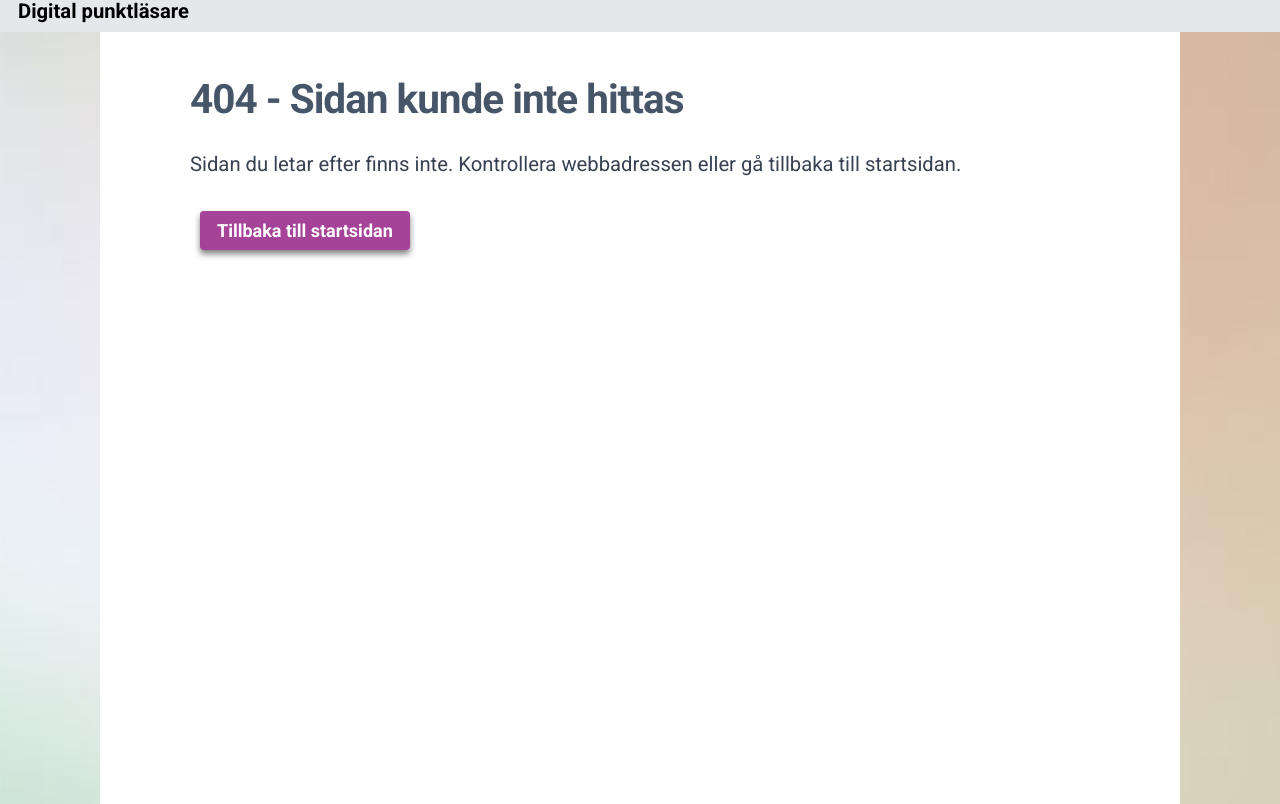
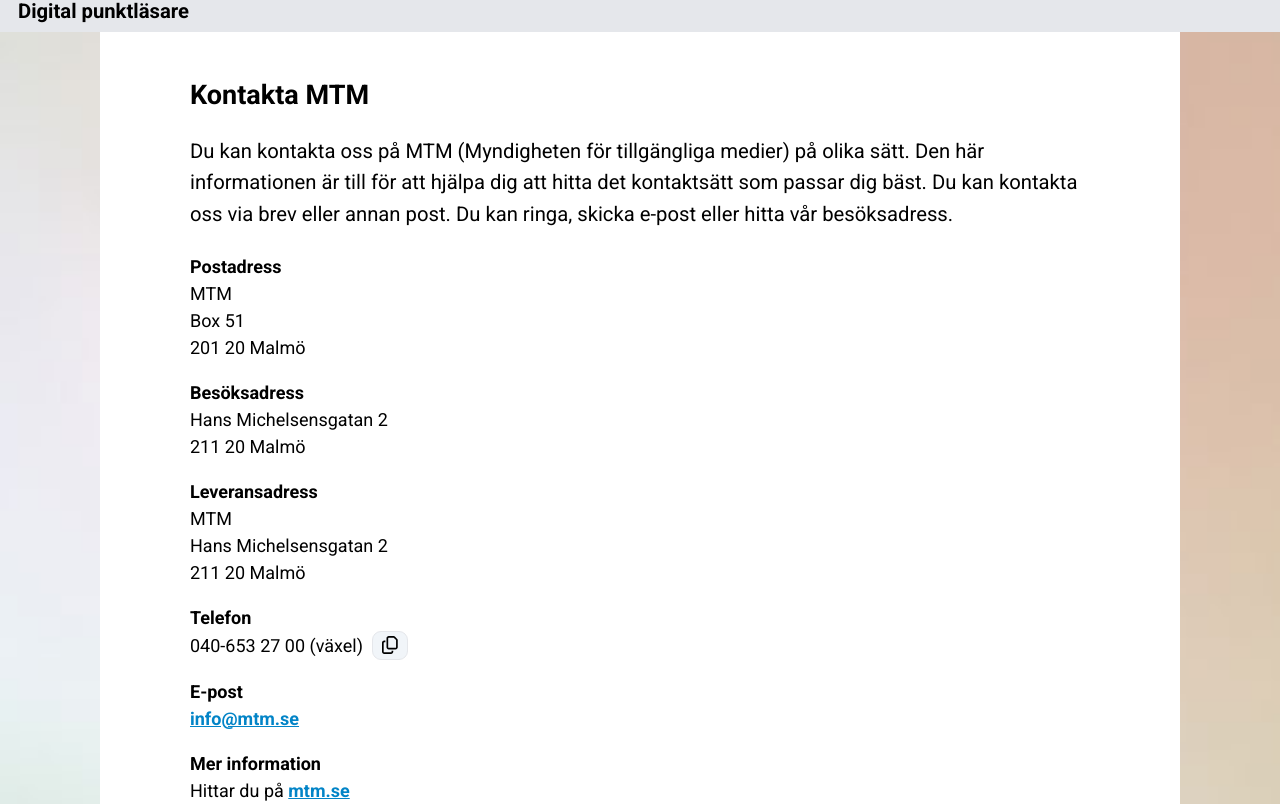
Before and after one commit to brownbeardeveloper/pef-reader-SE-version, a React (Create React App) app: page /kontakt in a window 1280 px wide. Shown: the part 256-1060 px from the top of the page. Built offline with nearby package versions, Linux system fonts and the light colour scheme.

Commit message:
Created contact us page

```diff
--- a/package.json
+++ b/package.json
@@ -3,6 +3,10 @@
   "version": "2.0.0",
   "private": true,
   "dependencies": {
+    "@fortawesome/fontawesome-svg-core": "^6.5.2",
+    "@fortawesome/free-regular-svg-icons": "^6.5.2",
+    "@fortawesome/free-solid-svg-icons": "^6.5.2",
+    "@fortawesome/react-fontawesome": "^0.2.2",
     "js-cookie": "^3.0.5",
     "npm": "^10.8.0",
     "react": "^18.2.0",
--- a/src/App.jsx
+++ b/src/App.jsx
@@ -4,6 +4,7 @@ import Main from './pages/main.jsx'
 import InstructionPage from './pages/instruction.jsx';
 import CookieAndAccessibilityPage from './pages/cookie-policy.jsx';
 import NotFound from './pages/not-found.jsx';
+import ContactUs from './pages/contact-us.jsx';
 import { BrowserRouter as Router, Routes, Route  } from "react-router-dom";
 import { getAllowCookie, setAllowCookie } from './functions/cookieManager.js';
 import { useState, useEffect } from 'react';
@@ -31,6 +32,7 @@ export default function App() {
       <Routes>
         <Route path="/instruktion" element={<InstructionPage cookiePermission={cookiePermission} setCookiePermission={setCookiePermission} />} />
         <Route path='/om-kakor-och-tillganglighet' element={<CookieAndAccessibilityPage cookiePermission={cookiePermission} setCookiePermission={setCookiePermission} />} />
+        <Route path="/kontakt" element={<ContactUs />} />
         <Route path="/" element={<Main cookiePermission={cookiePermission} />} />
         <Route path="*" element={<NotFound />} />
       </Routes>
--- a/src/components/footer.jsx
+++ b/src/components/footer.jsx
@@ -34,6 +34,14 @@ export default function Footer() {
             >
               Kakor och tillgänglighet
             </a>
+            |
+            <a
+              className="text-md font-semibold text-sky-600 underline hover:text-blue-900 mx-2"
+              href="/kontakt"
+            >
+              Kontakta oss
+            </a>
+
           </nav>
 
           <div className='mt-10 mb-5 w-56'>
--- a/src/components/upload-file.jsx
+++ b/src/components/upload-file.jsx
@@ -59,12 +59,12 @@ export default function UploadFile({ setSavedPageIndex, setReadmode, pefObject,
     }
 
     return (
-        <div className="flex flex-col p-20 w-full">
+        <div className="flex flex-col pt-10 px-20 w-full">
 
             <div className="flex flex-col justify-center items-center p-4 md:p-8 lg:p-12">
                 <div className="flex flex-col md:flex-row justify-center items-center space-y-4 md:space-y-0 md:space-x-4">
                     <div className="h-24 w-24 md:h-20 md:w-20 flex-shrink-0">
-                    <img src={brailleIcon} className="w-full h-full" alt="Punktskriftsikon" />
+                        <img src={brailleIcon} className="w-full h-full" alt="Punktskriftsikon" />
                     </div>
                     <div className="text-center md:text-left">
                         <h2 id="MainContentArea" className="text-xl md:text-2xl lg:text-3xl font-bold mt-4 md:mt-0">Från punktskrift till svartskrift på några sekunder</h2>
@@ -156,8 +156,8 @@ export default function UploadFile({ setSavedPageIndex, setReadmode, pefObject,
 
                 {fileLoadStatus === FileLoadStatusEnum.FAILED && (
                     <div className="flex flex-row items-center bg-red-100 text-red-700 rounded-lg pl-5 p-3 shadow-md max-w-md">
-                        <span className="font-semibold text-sm">
-                            Uppladdningen misslyckades. Försök igen eller kontakta kundtjänst.
+                        <span className="font-semibold text-sm" tabIndex={0}>
+                            Uppladdningen misslyckades. Uppdatera sidan och försök igen innan du kontaktar kundtjänsten <a href="https://www.legimus.se/kontakt/kontakta-mtm/" class="underline">här</a>.
                         </span>
                     </div>
                 )}
--- /dev/null
+++ b/src/pages/contact-us.jsx
@@ -0,0 +1,77 @@
+import { FontAwesomeIcon } from '@fortawesome/react-fontawesome';
+import { faCopy } from '@fortawesome/free-regular-svg-icons';
+import { useState } from 'react';
+
+export default function ContactUs() {
+    const [isCopied, setIsCopied] = useState(false);
+
+    const copyPhoneNumber = () => {
+        const phoneNumber = '0406532700';
+        navigator.clipboard.writeText(phoneNumber)
+            .then(() => {
+                setIsCopied(true); // Set state to true to show feedback
+                setTimeout(() => setIsCopied(false), 3000); // Reset state after 3 seconds
+            })
+            .catch((error) => {
+                console.error('Failed to copy phone number: ', error);
+            });
+    };
+
+
+    return (
+        <main className="mx-auto px-20 pt-10 pb-20">
+            <h2 className="text-2xl font-semibold mb-5" tabIndex={0}>Kontakta MTM</h2>
+
+            <p className="mb-5 text-lg">
+                Du kan kontakta oss på MTM <em>(Myndigheten för tillgängliga medier)</em> på olika sätt. Den här informationen är till för att hjälpa dig att hitta det kontaktsätt som passar dig bäst. Du kan kontakta oss via brev eller annan post. Du kan ringa, skicka e-post eller hitta vår besöksadress.
+            </p>
+
+            <div className="mb-4">
+                <h3 className="font-semibold">Postadress</h3>
+                <p>MTM</p>
+                <p>Box 51</p>
+                <p>201 20 Malmö</p>
+            </div>
+
+            <div className="mb-4">
+                <h3 className="font-semibold">Besöksadress</h3>
+                <p>Hans Michelsensgatan 2</p>
+                <p>211 20 Malmö</p>
+            </div>
+
+            <div className="mb-4">
+                <h3 className="font-semibold">Leveransadress</h3>
+                <p>MTM</p>
+                <p>Hans Michelsensgatan 2</p>
+                <p>211 20 Malmö</p>
+            </div>
+
+            <div className="mb-4">
+                <h3 className="font-semibold">Telefon</h3>
+                <p className="flex items-center">
+                    <span>040-653 27 00 <em>(växel)</em></span>
+                    <button onClick={copyPhoneNumber} aria-label="Klicka för att kopiera telefonnumret" className="mx-2 px-1 border rounded-lg bg-slate-100 hover:bg-slate-300">
+                        <FontAwesomeIcon icon={faCopy} className="mx-1" />
+                    </button>
+                </p>
+                {/* Feedback message */}
+                {isCopied && (
+                    <div className="bg-green-200 text-green-700 border border-green-700 my-2 px-4 py-2 rounded-md mb-5">
+                        Telefonnumret har kopierats!
+                    </div>
+                )}
+
+            </div>
+
+            <div className="mb-4">
+                <h3 className="font-semibold">E-post</h3>
+                <p><a href="mailto:info@mtm.se" className='font-semibold text-sky-600 underline hover:text-blue-900'>info@mtm.se</a></p>
+            </div>
+
+            <div className="mb-20">
+                <h3 className="font-semibold">Mer information</h3>
+                <p>Hittar du på <a href="https://www.mtm.se" className='font-semibold text-sky-600 underline hover:text-blue-900'>mtm.se</a></p>
+            </div>
+        </main>
+    );
+}
--- a/src/pages/cookie-policy.jsx
+++ b/src/pages/cookie-policy.jsx
@@ -77,7 +77,7 @@ export default function CookieAndAccessibilityPage({ cookiePermission, setCookie
         </ul>
 
         <p className="my-10">
-          Webbplatsen lanserades den 20 maj 2024.
+          Webbplatsen lanserades den 24 maj 2024.
         </p>
       </section>
 
--- a/src/pages/instruction.jsx
+++ b/src/pages/instruction.jsx
@@ -6,7 +6,7 @@ export default function InstructionPage({ cookiePermission, setCookiePermission
 
   return (
     <main className="mx-auto px-20 pt-10 pb-20">
-      <h2 className="text-2xl font-bold mb-4" id="MainContentArea">Välkommen till Digital punktläsare!</h2>
+      <h2 className="text-2xl font-bold mb-4" id="MainContentArea" tabIndex={0}>Välkommen till Digital punktläsare!</h2>
       <p className="mb-6">Denna applikation är utformad för att göra det enklare för användare utan eller med synnedsättning att få tillgång till punktskriftsböcker digitalt och läsa dem direkt i webbläsaren.</p>
 
       <div className="mb-8">
@@ -22,7 +22,7 @@ export default function InstructionPage({ cookiePermission, setCookiePermission
         <h4 className="text-lg font-bold mb-2">2. Välj läsläge:</h4>
         <p>Du kan välja mellan två läslägen:</p>
         <ul className="list-disc pl-6">
-          <li className="m-2"><strong>"Löpande text":</strong> Texten visas löpande på webbsidan med längre rader för en kontinuerlig läsupplevelse.</li>
+          <li className="m-2"><strong>"Löpande text":</strong> Texten visas löpande på webbsidan {/* med längre rader */} för en kontinuerlig läsupplevelse.</li>
           <li className="m-2"><strong>"Sida för sida":</strong> Varje sida från boken visas som en separat sida på webbsidan med samma radlängd som i den ursprungliga boken.</li>
         </ul>
       </div>
@@ -43,18 +43,34 @@ export default function InstructionPage({ cookiePermission, setCookiePermission
 
       <div className="mb-8">
         <h4 className="text-lg font-bold mb-2">5. Navigera i boken:</h4>
-        <p>Det finns knappar nedanför bokens sidor för att navigera runt i boken. Beroende på vilket läge du använder kan du använda dem för att hoppa mellan sidor. Observera att om autosave är aktiverat och du navigerar till första sidan eller till en annan sida, sparas den nya sidan som senaste läsposition.</p>
+        <p>Det finns knappar nedanför bokens sidor för att navigera runt i boken. Beroende på vilket läge du använder kan du använda dem för att hoppa mellan sidor. Observera att om automatisk sparning är aktiverat och du navigerar till första sidan eller till en annan sida, sparas den nya sidan som senaste läsposition.</p>
+        <p className="my-2">
+          Själva applikationen är anpassad för att användas tillsammans med <strong>NVDA</strong> <em>(NonVisual Desktop Access)</em> men fungerar också utan.
+        </p>
+        <ul className="list-disc pl-6">
+          <li className="my-2">
+            I läget "Löpande text" behöver du navigera till bokens titel och sedan vidare till den senaste sparade positionen markerad med en h3-rubrik. Därefter navigerar du med piltangenterna tills du har läst klart boken.
+          </li>
+          <li className="my-2">
+            I läget "Sida för sida" navigerar du till bokens titel och sedan till h3-rubriken som markerar sidnumret. Fortsätt nedåt tills du når knappen för nästa sida och klicka på den. När du klickar på nästa sida spelas ett ljud upp, och då ska du trycka på tabbakåt för att komma till nästa sidas h3-rubrik.
+          </li>
+        </ul>
+
       </div>
 
       <div className="mb-8">
         <h4 className="text-lg font-bold mb-2">6. Bokens grundläggande bibliografiska information:</h4>
-        <p>
+        <p className="my-2">
           Nedanför navigationsknapparna finns en ruta som visar bokens grundläggande bibliografiska information som standard. När du laddar upp en bok, uppdateras informationen automatiskt och inkluderar bland annat beskrivning, utgivare, och datum.
         </p>
       </div>
 
       <div className="mb-8">
-        <p>Vid anmärkningar om sidans tillgänglighet, gå till sidfoten och klicka på "Kakor och Tillgänglighet" för att komma till en sida där du kan lämna feedback och få kontaktuppgifter.</p>
+        <p>
+          <strong>
+          Vid anmärkningar om sidans tillgänglighet, gå till sidfoten och klicka på "Kakor och Tillgänglighet" för att komma till en sida där du kan lämna feedback och få kontaktuppgifter.
+          </strong>
+          </p>
       </div>
 
       <div className="w-full flex justify-center">
```
Also changed, not shown: 1 other file (tests, documents, lock files or other folders).
